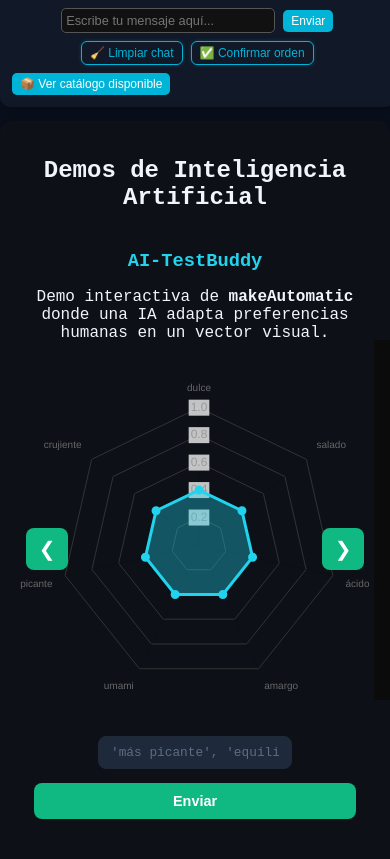
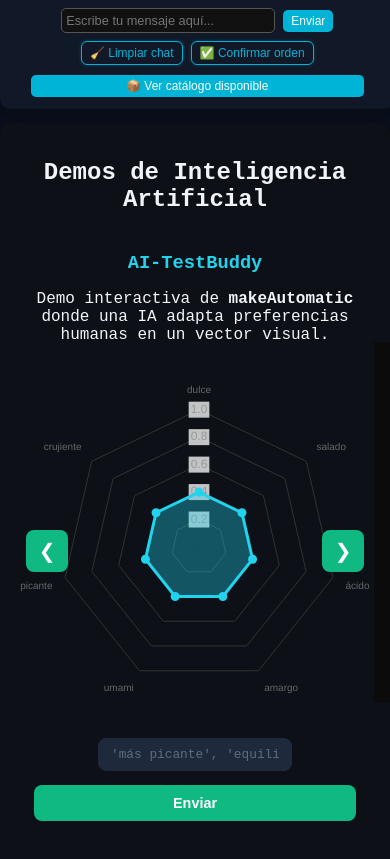
Before and after one commit to egosumscientia/makeAutoWeb, a plain HTML site: page index.html in a window 390 px wide. Shown: the part 1977-2836 px from the top of the page. Drawn offline with nearby package versions, Linux system fonts and the light colour scheme.

Commit message:
mod arrangement

```diff
--- a/css/styles.css
+++ b/css/styles.css
@@ -917,3 +917,17 @@ html, body {
     font-size: 0.8rem;
   }
 }
+
+/* === Centrado del botón "Ver catálogo disponible" === */
+#show-catalog {
+  display: block;
+  margin: 12px auto 0 auto; /* centra horizontalmente */
+  text-align: center;
+}
+
+@media (max-width: 480px) {
+  #show-catalog {
+    width: 90%;
+    margin-top: 10px;
+  }
+}
```
